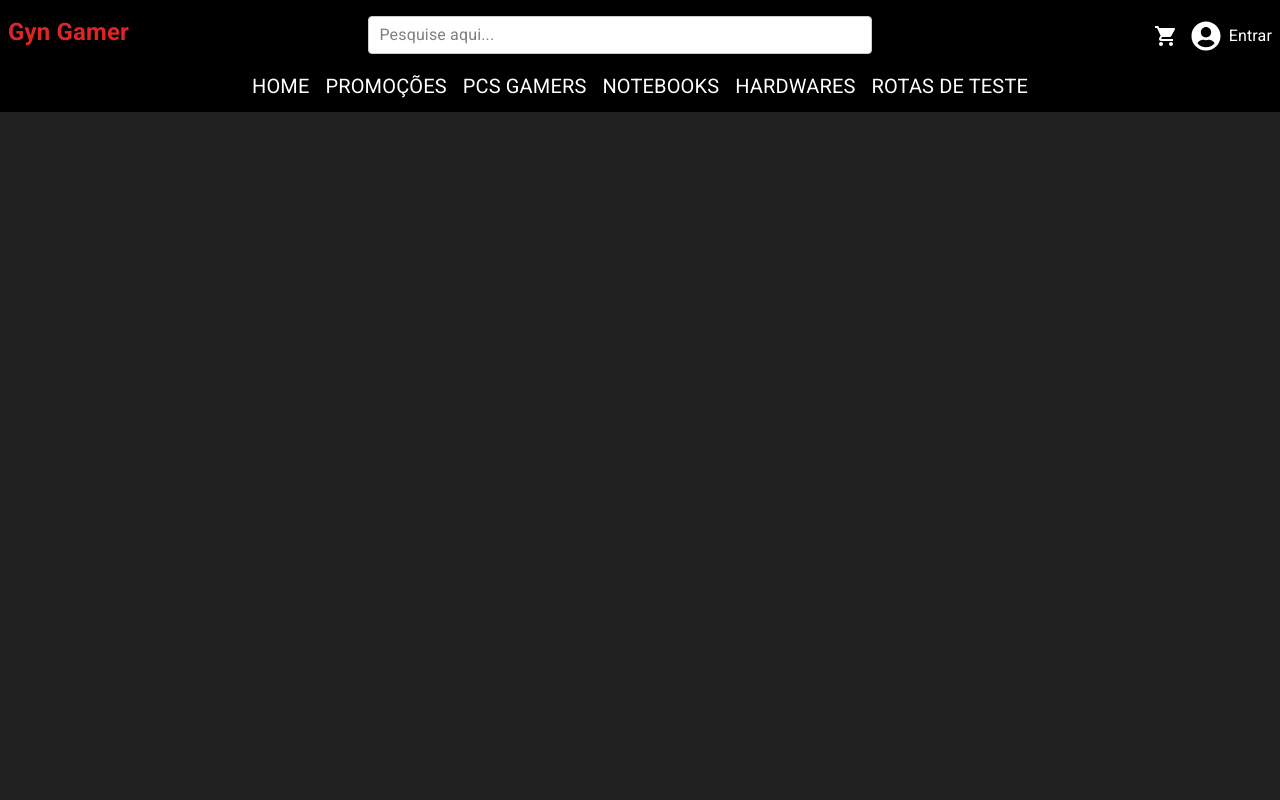
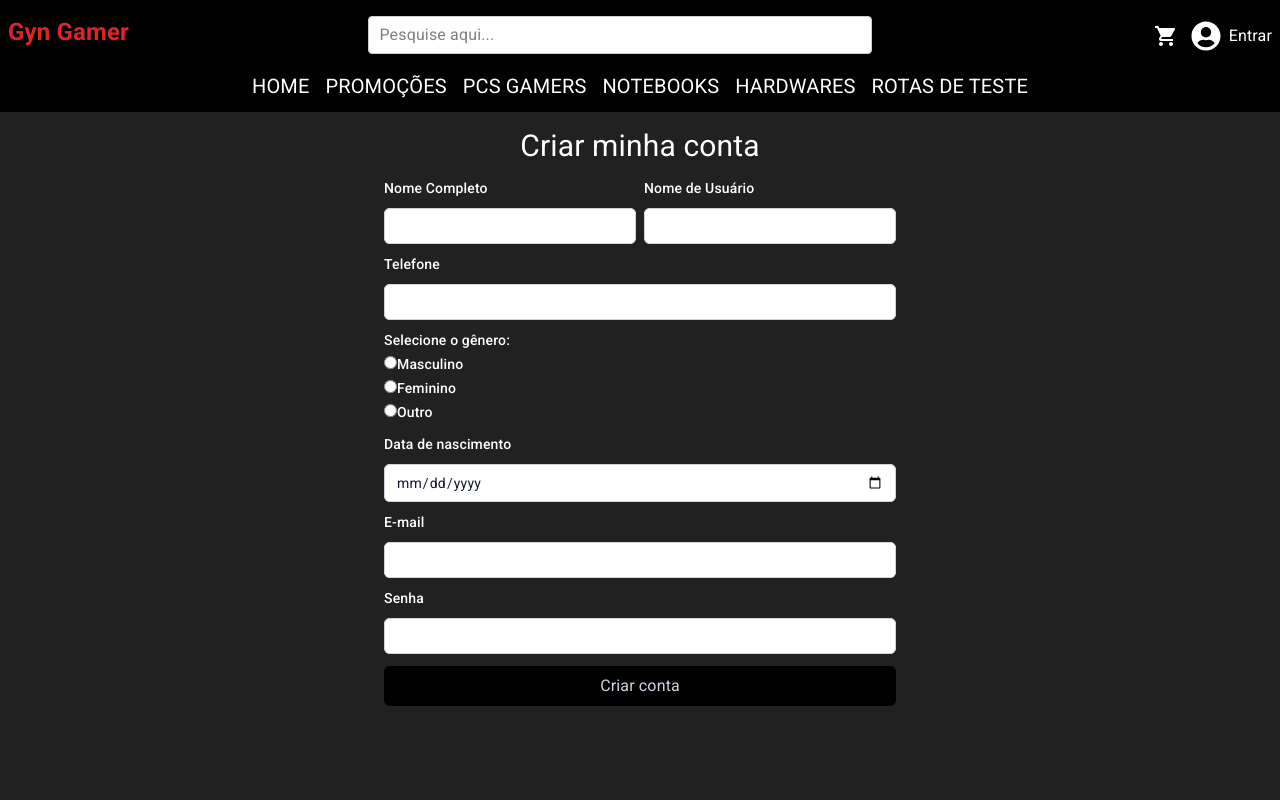
Before and after one commit to Rein4ldoAlv3s/gyn-gamer, a React (Vite) app: page /cadastro-usuario in a window 1280 px wide. Shown: the top 800 px of the page. Built offline with nearby package versions, Linux system fonts and the light colour scheme.

Commit message:
cadastro endereco

```diff
--- /dev/null
+++ b/src/components/CadastroEnderecoEntrega.tsx
@@ -0,0 +1,9 @@
+import React from 'react'
+
+const CadastroEnderecoEntrega = () => {
+    return (
+        <div>CadastroEnderecoEntrega</div>
+    )
+}
+
+export default CadastroEnderecoEntrega
--- a/src/components/Cadastro.tsx
+++ b/src/components/CadastroUsuario.tsx
@@ -4,10 +4,10 @@ import { Link, Navigate, useNavigate } from 'react-router-dom'
 import Select from "react-select";
 import { Produto, PRODUTOS } from '../constants'
 
-const Cadastro = () => {
+const CadastroUsuario = () => {
 
     return (
-        <div className="mt-10 flex flex-col max-w-lg mx-auto ">
+        <div className=" flex flex-col max-w-lg mx-auto pb-5">
             <h1 className='text-white text-3xl text-center'>Criar minha conta</h1>
 
             <div className='flex justify-between mt-3'>
@@ -106,4 +106,4 @@ const Cadastro = () => {
     )
 }
 
-export default Cadastro
+export default CadastroUsuario
--- a/src/components/Navbar.tsx
+++ b/src/components/Navbar.tsx
@@ -96,7 +96,7 @@ const Navbar = () => {
                   <MenuItem>
                     {({ active }) => (
                       <Link
-                        to="/cadastro"
+                        to="/cadastro-usuario"
                         className={`block px-4 py-2 text-sm ${active ? 'bg-black' : 'text-gray-700'}`}
                       >
                         Criar Conta
--- a/src/components/RotasTeste.tsx
+++ b/src/components/RotasTeste.tsx
@@ -7,6 +7,8 @@ const RotasTeste = () => {
             <Link to="/my-profile" className='hover:text-red-600'>Meu Perfil</Link>
             <Link to="/cart" className='hover:text-red-600 mb-5'>Carrinho de Compras</Link>
             <Link to="/teste-usestate" className='hover:text-red-600'>Teste UseState</Link>
+            <Link to="/cadastro-usuario" className='hover:text-red-600'>Cadastro Usuario</Link>
+            <Link to="/cadastro-endereco" className='hover:text-red-600'>Cadastro Endereco</Link>
         </div>
     )
 }
--- a/src/routes/private.routes.tsx
+++ b/src/routes/private.routes.tsx
@@ -3,7 +3,7 @@ import CarrinhoCompras from '../components/CarrinhoCompras'
 import MyProfile from '../components/MyProfile'
 import RotasTeste from '../components/RotasTeste'
 import TesteUsestate from '../components/TesteUsestate'
-import Cadastro from '../components/Cadastro'
+import Cadastro from '../components/CadastroUsuario'
 import Home from '../components/Home'
 import Login from '../components/Login'
 import Notebooks from '../components/Notebooks'
--- a/src/routes/public.routes.tsx
+++ b/src/routes/public.routes.tsx
@@ -1,6 +1,5 @@
 import { BrowserRouter, Route, Routes } from 'react-router-dom'
 import Promocoes from '../components/Promocoes'
-import Cadastro from '../components/Cadastro'
 import Home from '../components/Home'
 import Login from '../components/Login'
 import Notebooks from '../components/Notebooks'
@@ -10,6 +9,8 @@ import CarrinhoCompras from '../components/CarrinhoCompras'
 import MyProfile from '../components/MyProfile'
 import RotasTeste from '../components/RotasTeste'
 import TesteUsestate from '../components/TesteUsestate'
+import CadastroUsuario from '../components/CadastroUsuario'
+import CadastroEnderecoEntrega from '../components/CadastroEnderecoEntrega'
 
 const PublicRoutes = () => {
     return (
@@ -26,12 +27,13 @@ const PublicRoutes = () => {
             <Route path="/pcgamer" element={<Pcgamer />} />
             <Route path="/produtos/:id" element={<Produtos />} />
             <Route path="/notebooks" element={<Notebooks />} />
-            <Route path="/cadastro" element={<Cadastro />} />
             <Route path="/login" element={<Login />} />
             <Route path="/teste-usestate" element={<TesteUsestate />} />
             <Route path="/my-profile" element={<MyProfile />} />
             <Route path="/rotasteste" element={<RotasTeste />} />
             <Route path="/cart" element={<CarrinhoCompras />} />
+            <Route path="/cadastro-usuario" element={<CadastroUsuario />} />
+            <Route path="/cadastro-endereco" element={<CadastroEnderecoEntrega />} />
         </>
     )
 }
```
